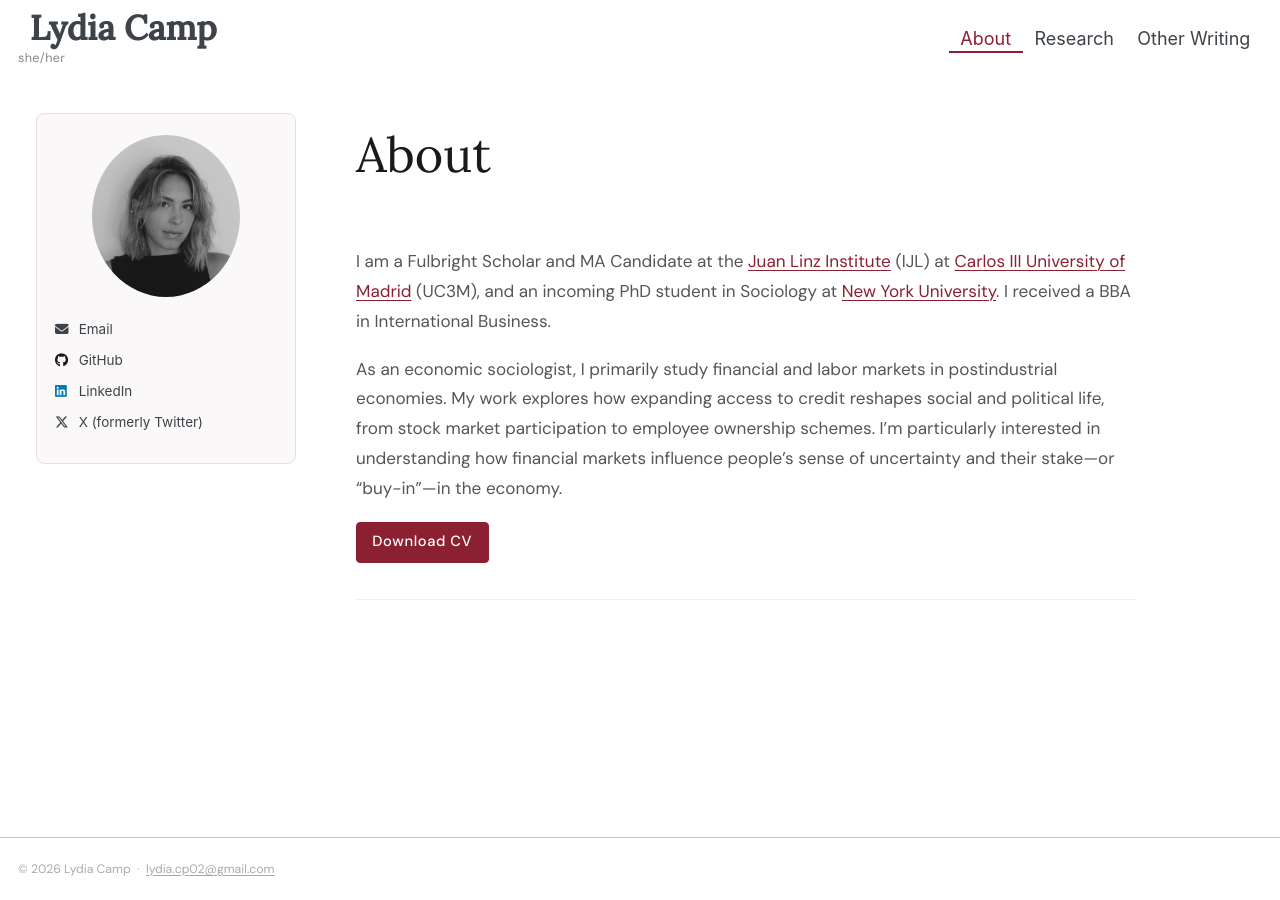
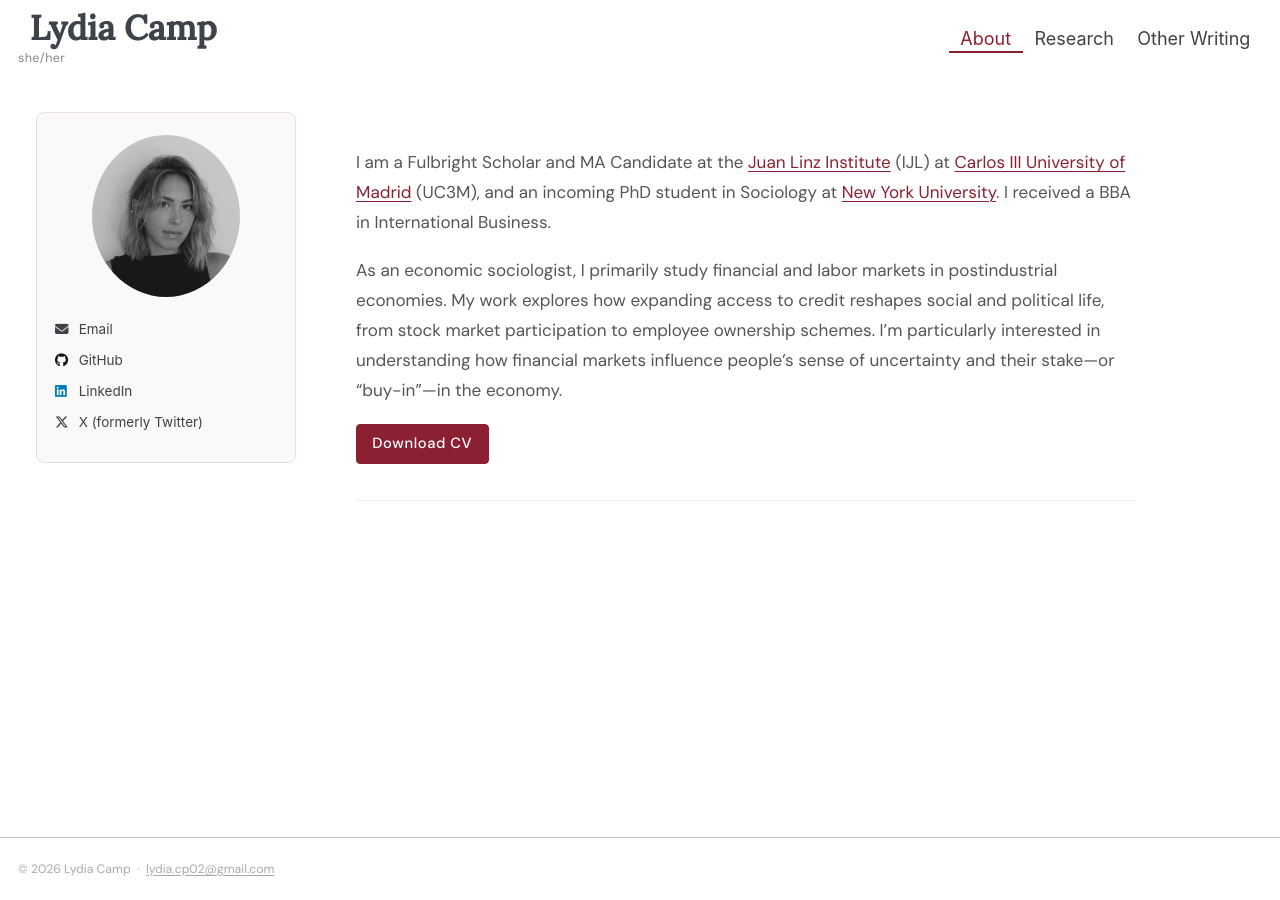
Before and after one commit to lydiagcamp/lydiagcamp.github.io, a Jekyll site: the page built from _pages/about.md, in a window 1280 px wide and 900 px high. Built offline with Jekyll 4.4.1, drawn with Linux system fonts in a browser that asks for light colours.

Commit message:
Remove About heading from home page, content moves up
Co-Authored-By: Claude Sonnet 4.6 <noreply@anthropic.com>

```diff
--- a/_pages/about.md
+++ b/_pages/about.md
@@ -86,10 +86,6 @@ redirect_from:
 </style>
 
 <div class="home-archive">
-  <div class="home-hero">
-    <h1>About</h1>
-  </div>
-
   <div class="home-item">
     <p class="home-text">
       I am a Fulbright Scholar and MA Candidate at the <a href="https://ijlinz.es">Juan Linz Institute</a> (IJL) at <a href="https://www.uc3m.es/Home">Carlos III University of Madrid</a> (UC3M), and an incoming PhD student in Sociology at <a href="https://as.nyu.edu/departments/sociology.html">New York University</a>. I received a BBA in International Business.
```
